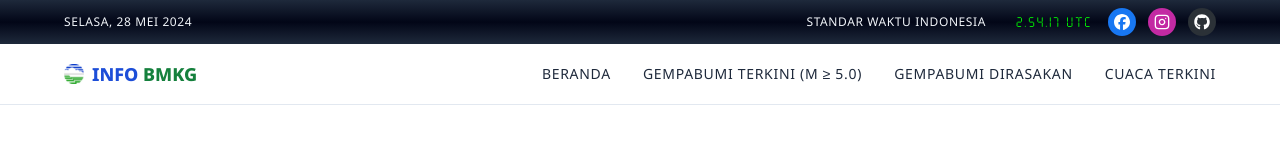
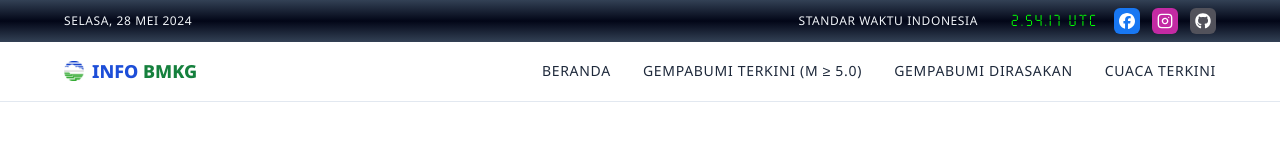
Before and after one commit to yubliwarokkaid/infogempabumi, a Next.js app: page / in a window 1280 px wide. Shown: the top 160 px of the page. Built offline with nearby package versions, Linux system fonts and the light colour scheme; no server answers.

Commit message:
update TopBar

```diff
--- a/package.json
+++ b/package.json
@@ -10,6 +10,7 @@
   },
   "dependencies": {
     "@leenguyen/react-flip-clock-countdown": "^1.6.0",
+    "@vercel/speed-insights": "^1.0.11",
     "axios": "^1.7.2",
     "date-fns-tz": "^3.1.3",
     "dateformat": "^5.0.3",
--- a/src/components/molecules/EarthquakeDetailItem/index.tsx
+++ b/src/components/molecules/EarthquakeDetailItem/index.tsx
@@ -96,7 +96,7 @@ export default function EarthquakeDetailItem(
         <td className="table-body-sm">{kedalaman}</td>
         <td className="table-body-xs text-wrap">
           <p className="mb-1">{wilayah},</p>
-          <span className="text-xs font-semibold uppercase text-sky-500">
+          <span className="text-xs font-semibold uppercase text-amber-500">
             {dirasakan}
           </span>
         </td>
--- a/src/components/organisms/Navbar/TopBar.tsx
+++ b/src/components/organisms/Navbar/TopBar.tsx
@@ -29,7 +29,7 @@ export default function TopBar() {
   }, [1000]);
 
   return (
-    <section className="sticky left-0 top-0 mb-10 w-full bg-gradient-to-t from-slate-800 via-slate-950 to-slate-800 py-2">
+    <section className="sticky left-0 top-0 mb-10 w-full bg-gradient-to-t from-slate-700 via-slate-950 to-slate-700 py-2">
       <div className="container mx-auto px-6">
         <div className="flex flex-wrap items-center justify-between">
           <p className="text-xs uppercase tracking-wider text-slate-100 antialiased">
@@ -39,13 +39,13 @@ export default function TopBar() {
             <p className="mr-2 hidden text-xs uppercase tracking-wider text-slate-100 antialiased md:block">
               Standar Waktu Indonesia
             </p>
-            <span className="font-time w-[98px] text-right">{ctime}</span>
+            <span className="font-time w-[112px] text-right">{ctime}</span>
             <div className="hidden md:block">
               <div className="ml-4 flex flex-wrap items-center">
                 <Link
                   href="https://www.facebook.com/yubliwarokka/"
                   target="_blank"
-                  className="group mr-3 flex h-7 w-7 items-center justify-center rounded-full bg-facebook transition duration-300 ease-in hover:bg-blue-600"
+                  className="group mr-3 flex h-[26px] w-[26px] items-center justify-center rounded-md bg-facebook transition duration-300 ease-in hover:bg-blue-600"
                   title="Official Facebook"
                 >
                   <FaFacebook className="text-base text-white" />
@@ -53,7 +53,7 @@ export default function TopBar() {
                 <Link
                   href="https://www.instagram.com/yubliwarokka__/"
                   target="_blank"
-                  className="group mr-3 flex h-7 w-7 items-center justify-center rounded-full bg-instagram transition duration-300 ease-in hover:bg-fuchsia-700"
+                  className="group mr-3 flex h-[26px] w-[26px] items-center justify-center rounded-md bg-instagram transition duration-300 ease-in hover:bg-fuchsia-700"
                   title="Official Instagram"
                 >
                   <LuInstagram className="text-base text-white" />
@@ -61,7 +61,7 @@ export default function TopBar() {
                 <Link
                   href="https://github.com/yubliwarokkaid"
                   target="_blank"
-                  className="group flex h-7 w-7 items-center justify-center rounded-full bg-githubHover transition duration-300 ease-in hover:bg-github"
+                  className="group flex h-[26px] w-[26px] items-center justify-center rounded-md bg-zinc-600 transition duration-300 ease-in hover:bg-zinc-700"
                   title="Github Repository"
                 >
                   <FaGithub className="text-base text-white" />
--- a/src/components/organisms/Navbar/index.tsx
+++ b/src/components/organisms/Navbar/index.tsx
@@ -21,7 +21,7 @@ export default function Navbar() {
   return (
     <>
       <TopBar />
-      <header className="absolute left-0 top-[35px] z-10 flex w-full items-center border-b border-b-slate-200 bg-transparent transition-all duration-500 md:top-11">
+      <header className="absolute left-0 top-[35px] z-10 flex w-full items-center border-b border-b-slate-200 bg-transparent transition-all duration-500 md:top-[41px]">
         <div className="container mx-auto">
           <div className="relative flex items-center justify-between">
             <Link
--- a/src/layouts/index.tsx
+++ b/src/layouts/index.tsx
@@ -1,3 +1,4 @@
+import { SpeedInsights } from "@vercel/speed-insights/next";
 import { Noto_Sans } from "next/font/google";
 import Head from "next/head";
 
@@ -29,6 +30,7 @@ export default function LayoutRoot(props: LayoutRootProps) {
       </Head>
       <main className={noto.className}>
         <div>{children}</div>
+        <SpeedInsights />
       </main>
     </>
   );
--- a/src/styles/globals.css
+++ b/src/styles/globals.css
@@ -8,23 +8,13 @@
 }
 
 .font-time {
-  @apply text-sm uppercase tracking-widest text-timer antialiased;
+  @apply text-base uppercase tracking-widest text-timer antialiased;
   font-family: Seven Segment;
-}
-
-* {
-  box-sizing: border-box;
-  padding: 0;
-  margin: 0;
 }
 
 html,
 body {
-  padding: 0;
-  margin: 0;
-  width: 100%;
-  height: 100vh;
-  @apply scroll-smooth;
+  @apply m-0 box-border h-screen w-full scroll-smooth p-0;
 }
 
 /* Navbar */
@@ -45,8 +35,7 @@ body {
 }
 
 .navbar-fixed {
-  @apply fixed z-[9999] -mt-[35px] bg-slate-50 shadow-3xl md:-mt-11;
-  backdrop-filter: blur(5px);
+  @apply fixed z-[9999] -mt-[35px] bg-slate-50 shadow-3xl backdrop-blur-sm md:-mt-[41px];
 }
 
 @layer components {
--- a/tailwind.config.js
+++ b/tailwind.config.js
@@ -33,12 +33,6 @@ module.exports = {
         timer: "#00ff00",
         facebook: "#1877F2",
         instagram: "#c32aa3",
-        github: "#24292e",
-        githubHover: "#2b3137",
-        whatsapp: "#25D366",
-      },
-      animation: {
-        "spin-slow": "spin 3s linear infinite",
       },
     },
   },
```
Also changed, not shown: 1 other file (tests, documents, lock files or other folders).
